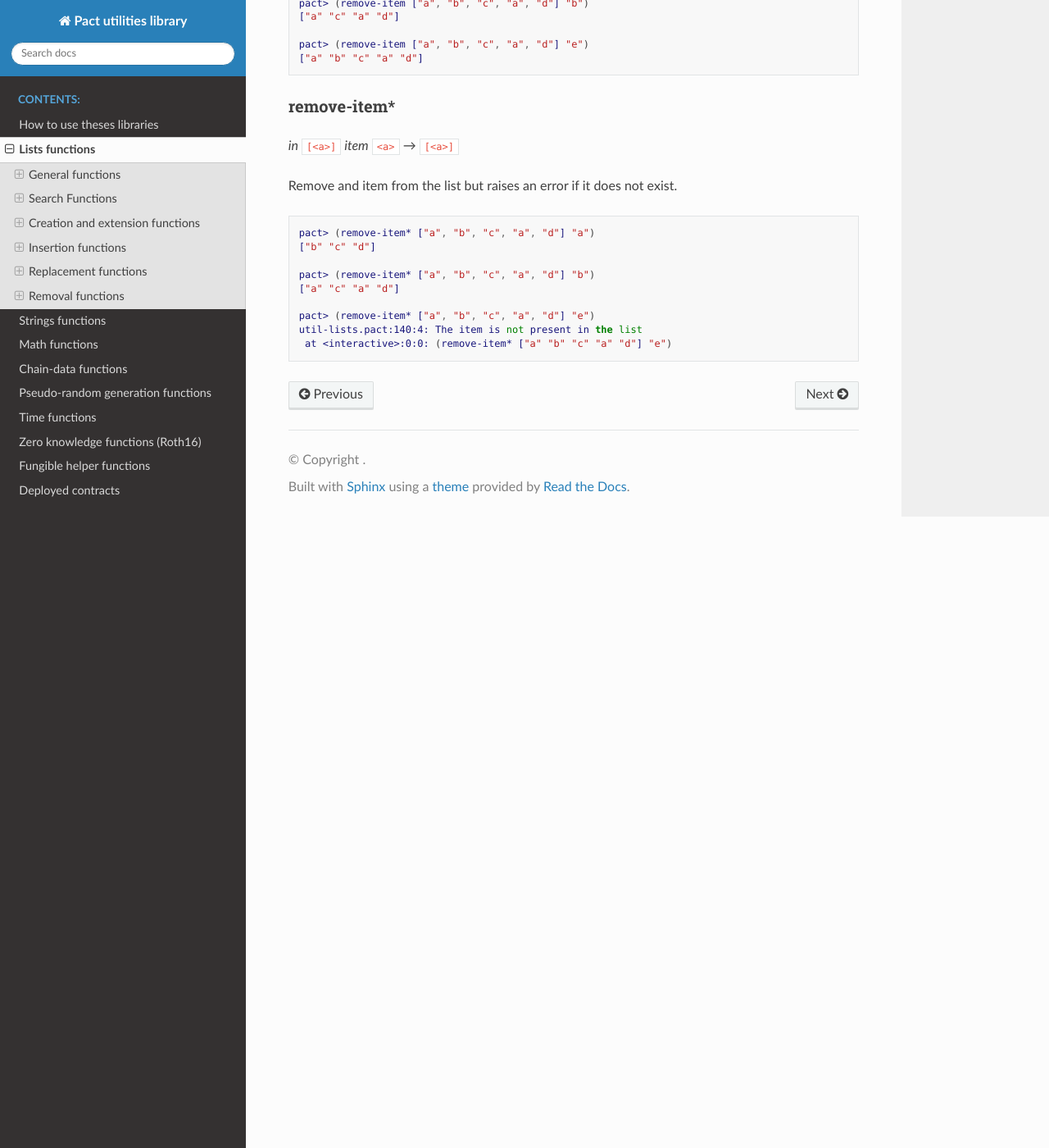
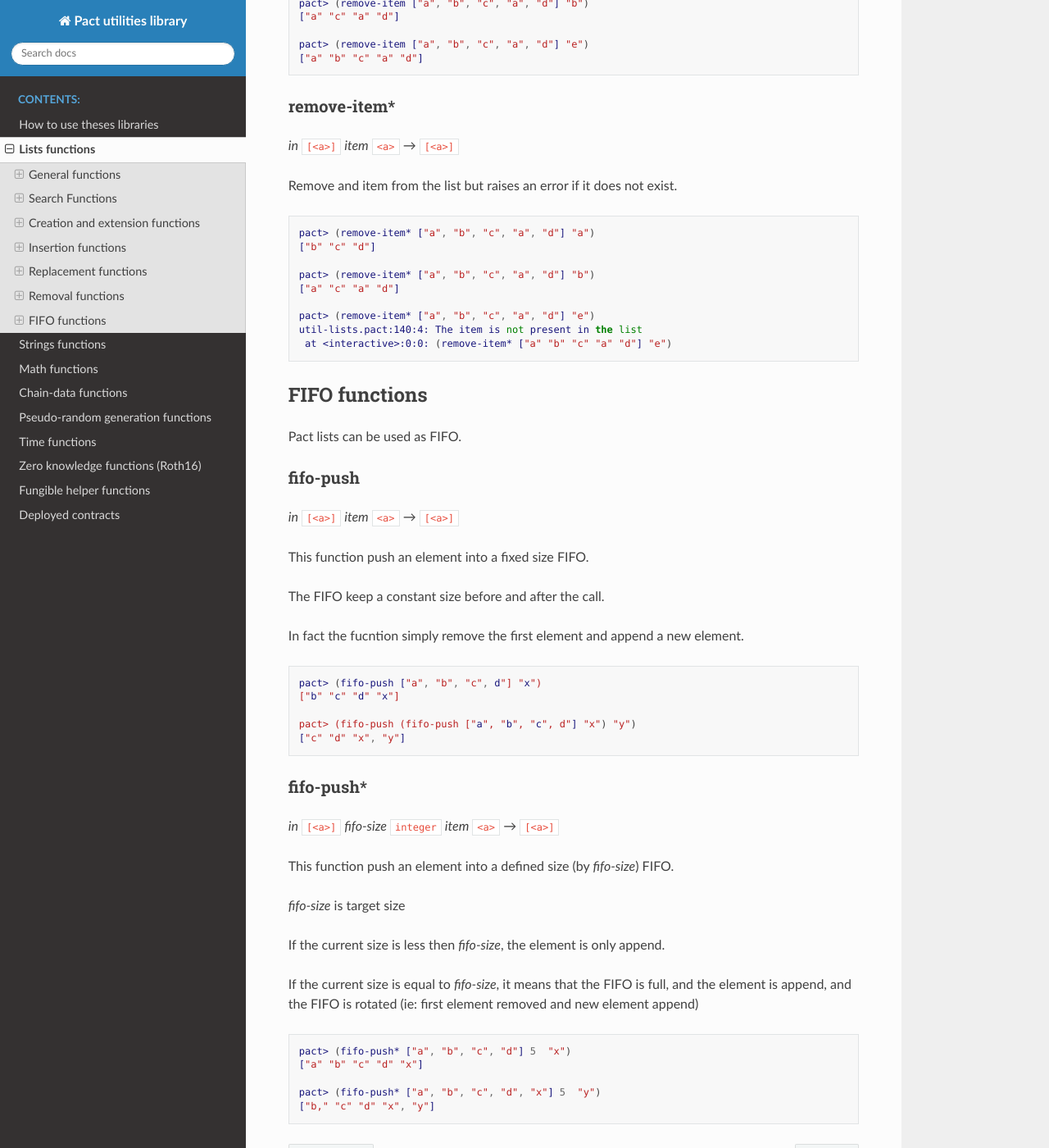
Before and after one commit to CryptoPascal31/pact-util-lib, a Sphinx documentation site: the page built from docs/source/util-lists.rst, in a window 1280 px wide and 1400 px high, scrolled down 7891 px. Shown: the whole window at 82% size. Built offline with Sphinx 7.4.7 and the Read the Docs theme 2.0.0, drawn with Linux system fonts in a browser that asks for light colours.

Commit message:
Add FIFO functions

```diff
--- a/docs/source/util-lists.rst
+++ b/docs/source/util-lists.rst
@@ -416,3 +416,51 @@ Remove and item from the list but raises an error if it does not exist.
   pact> (remove-item* ["a", "b", "c", "a", "d"] "e")
   util-lists.pact:140:4: The item is not present in the list
    at <interactive>:0:0: (remove-item* ["a" "b" "c" "a" "d"] "e")
+
+
+FIFO functions
+--------------
+
+Pact lists can be used as FIFO.
+
+
+fifo-push
+~~~~~~~~~
+*in* ``[<a>]`` *item* ``<a>`` *→* ``[<a>]``
+
+This function push an element into a fixed size FIFO.
+
+The FIFO keep a constant size before and after the call.
+
+In fact the fucntion simply remove the first element and append a new element.
+
+.. code:: lisp
+
+  pact> (fifo-push ["a", "b", "c", d"] "x")
+  ["b" "c" "d" "x"]
+
+  pact> (fifo-push (fifo-push ["a", "b", "c", d"] "x") "y")
+  ["c" "d" "x", "y"]
+
+
+fifo-push*
+~~~~~~~~~~
+*in* ``[<a>]`` *fifo-size* ``integer`` *item* ``<a>`` *→* ``[<a>]``
+
+This function push an element into a defined size (by *fifo-size*) FIFO.
+
+*fifo-size* is target size
+
+If the current size is less then *fifo-size*, the element is only append.
+
+If the current size is equal to *fifo-size*, it means that the FIFO is full, and
+the element is append, and the FIFO is rotated (ie: first element removed and new element append)
+
+
+.. code:: lisp
+
+    pact> (fifo-push* ["a", "b", "c", "d"] 5  "x")
+    ["a" "b" "c" "d" "x"]
+
+    pact> (fifo-push* ["a", "b", "c", "d", "x"] 5  "y")
+    ["b," "c" "d" "x", "y"]
```
Also changed, not shown: README.md (+2 -0 lines), 2 other files.
